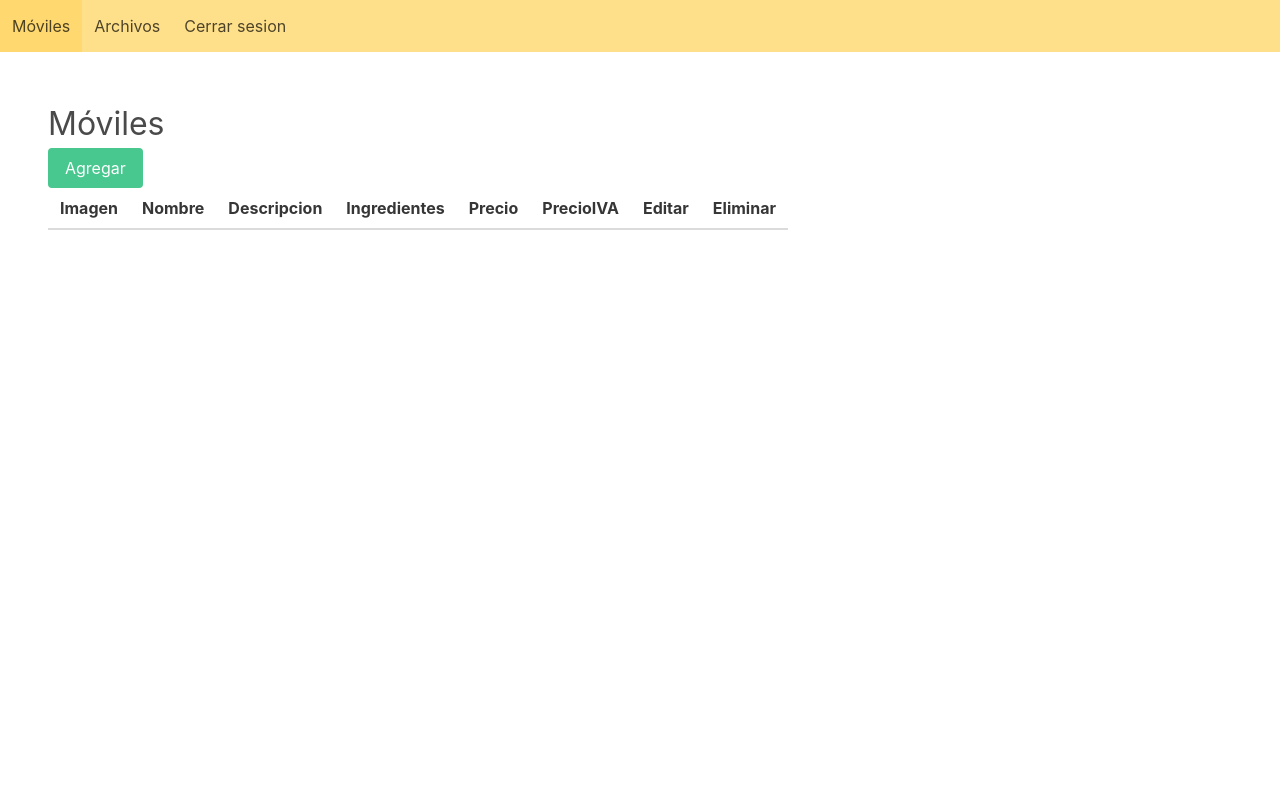
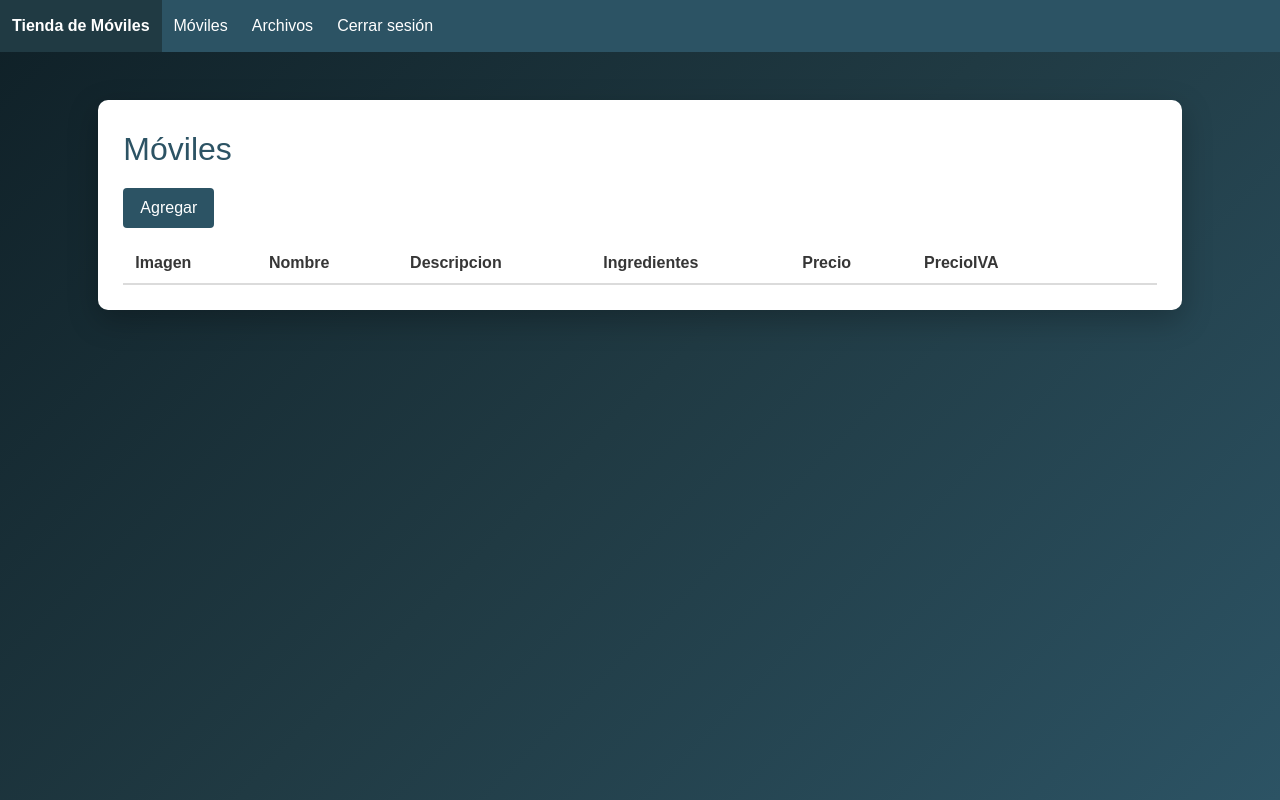
Before and after one commit to Marcos-Hugo-Yago/Tienda-de-moviles, a plain HTML site: page web/apache/static/moviles.html in a window 1280 px wide. Drawn offline with nearby package versions, Linux system fonts and the light colour scheme; no server answers.

Commit message:
moviles.html con estilos

```diff
--- a/web/apache/static/moviles.html
+++ b/web/apache/static/moviles.html
@@ -5,128 +5,197 @@
     <meta http-equiv="X-UA-Compatible" content="IE=edge">
     <meta name="viewport" content="width=device-width, initial-scale=1.0">
     <title>EJEMPLO APP WEB CON CRUD</title>
+
+    <!-- Bulma -->
     <link rel="stylesheet" href="https://cdn.jsdelivr.net/npm/bulma@0.9.2/css/bulma.min.css">
+
     <style>
-        .oculto{
+        /* Base común con el resto de la app */
+        *, *::before, *::after {
+            box-sizing: border-box;
+        }
+
+        body {
+            min-height: 100vh;
+            background: linear-gradient(135deg, #0f2027, #203a43, #2c5364);
+            font-family: Arial, Helvetica, sans-serif;
+        }
+
+        .oculto {
             display: none;
         }
+
+        /* Navbar */
+        .navbar {
+            background-color: #2c5364;
+        }
+
+        .navbar .navbar-item,
+        .navbar .navbar-burger {
+            color: #fff;
+        }
+
+        .navbar .navbar-item:hover {
+            background-color: #203a43;
+            color: #fff;
+        }
+
+        /* Contenedor principal */
+        .main-card {
+            background: #fff;
+            border-radius: 10px;
+            padding: 25px;
+            box-shadow: 0 10px 30px rgba(0,0,0,0.25);
+        }
+
+        h3 {
+            color: #2c5364;
+            margin-bottom: 15px;
+        }
+
+        /* Botón agregar */
+        #enlaceAgregar {
+            background-color: #2c5364;
+            color: white;
+        }
+
+        /* Tabla */
+        table {
+            margin-top: 15px;
+        }
+
+        thead {
+            background-color: #f5f5f5;
+        }
+
+        thead th {
+            font-weight: bold;
+            color: #333;
+        }
+
+        tbody tr:hover {
+            background-color: #f9f9f9;
+        }
+
+        img {
+            border-radius: 6px;
+        }
     </style>
+
     <script>
         var myHeaders = new Headers();
         myHeaders.append("Content-Type", "application/json");
-        onload=function(){
+
+        onload = function () {
             pedirMoviles();
         }
-        function pintarMoviles(lista){
-            let tbody=document.getElementsByTagName("tbody")[0];
-            tbody.innerText="";
+
+        function pintarMoviles(lista) {
+            let tbody = document.getElementsByTagName("tbody")[0];
+            tbody.innerText = "";
 
             lista.forEach(movil => {
-                let texto=`<tr>
+                let texto = `<tr>
                         <td><img src="${movil.foto}" width="70"></td>
                         <td>${movil.nombre}</td>
                         <td>${movil.descripcion}</td>
                         <td>${movil.ingredientes}</td>
                         <td>${movil.precio}</td>
                         <td>${movil.precio}</td>
-                        <td>`
-                texto+=`<a href="editar_movil.html?id=${movil.id}" class="button is-info">Editar</a>
+                        <td>
+                            <a href="editar_movil.html?id=${movil.id}" class="button is-info is-small">Editar</a>
                         </td>
                         <td>
-                            <button class="button is-danger" onclick="eliminarMovil(${movil.id})">Eliminar</button>
-                        </td>`
-                texto+=`</tr>`;
-                tbody.innerHTML+=texto
+                            <button class="button is-danger is-small" onclick="eliminarMovil(${movil.id})">Eliminar</button>
+                        </td>
+                    </tr>`;
+                tbody.innerHTML += texto;
             });
         }
-        function pedirMoviles(){
-            var requestOptions = {
+
+        function pedirMoviles() {
+            fetch("/api/Moviles/", {
                 method: 'GET',
-                headers: myHeaders,
-            };
-
-            fetch("/api/Moviles/", requestOptions)
+                headers: myHeaders
+            })
             .then(response => response.json())
-                .then(result => {
-                    console.log(result);
-                    pintarMoviles(result);
-                })
+            .then(result => pintarMoviles(result))
             .catch(error => {
                 console.log('error', error);
                 alert("Ha habido un error al recuperar las moviles. Refresque la página")
             });
         }
-        function eliminarMovil(id){
-            var requestOptions = {
+
+        function eliminarMovil(id) {
+            fetch("/api/Moviles/" + id, {
                 method: 'DELETE',
-                headers: myHeaders,
-            };
-
-            fetch("/api/Moviles/"+id, requestOptions)
+                headers: myHeaders
+            })
             .then(response => response.json())
             .then(result => {
-                    if (result.status == "OK"){
-                        alert("Móvil eliminado")
+                if (result.status == "OK") {
+                    alert("Móvil eliminado");
                     pedirMoviles();
                 } else {
-                        alert("La movil no ha podido ser eliminada")
+                    alert("La movil no ha podido ser eliminada");
                 }
             })
             .catch(error => {
                 console.log('error', error);
-                    alert("Se ha producido un error y la movil no ha podido ser eliminado")
+                alert("Se ha producido un error y la movil no ha podido ser eliminado");
             });
         }
-        function cerrarSesion(){
-            var requestOptions = {
+
+        function cerrarSesion() {
+            fetch("/api/usuarios/logout", {
                 method: 'GET',
                 headers: myHeaders
-            };
-            fetch("/api/usuarios/logout", requestOptions)
+            })
             .then(response => response.json())
             .then(result => {
-                    if (result.status == "OK"){
-                        location.href="index.html";
+                if (result.status == "OK") {
+                    location.href = "index.html";
                 } else {
-                        alert("No se ha podido cerrar sesión")
+                    alert("No se ha podido cerrar sesión");
                 }
             })
             .catch(error => {
                 console.log('error', error);
-                    alert("Se ha producido un error y no se ha podido cerrar sesión")
+                alert("Se ha producido un error y no se ha podido cerrar sesión");
             });
-
         }
     </script>
 </head>
+
 <body>
-    <nav class="navbar is-warning" role="navigation" aria-label="main navigation">
+
+    <nav class="navbar" role="navigation" aria-label="main navigation">
         <div class="navbar-brand">
-            <button class="navbar-burger is-warning button" aria-label="menu" aria-expanded="false"
-                data-target="navbarBasicExample">
-                <span aria-hidden="true"></span>
-                <span aria-hidden="true"></span>
-                <span aria-hidden="true"></span>
-            </button>
+            <span class="navbar-item has-text-weight-bold">
+                Tienda de Móviles
+            </span>
         </div>
+
         <div class="navbar-menu">
             <div class="navbar-start">
                 <a class="navbar-item" href="moviles.html">Móviles</a>
                 <a class="navbar-item" href="ficheros.html">Archivos</a>
-                <a class="navbar-item" href="javascript:cerrarSesion()">Cerrar sesion</a>
-            </div>
-            <div class="navbar-end">
-                <div class="navbar-item">
-                </div>
+                <a class="navbar-item" href="javascript:cerrarSesion()">Cerrar sesión</a>
             </div>
         </div>
     </nav>
+
     <section class="section">
-        <div class="columns">
-            <div class="column">
+        <div class="columns is-centered">
+            <div class="column is-11">
+                <div class="main-card">
                     <h3 class="is-size-3">Móviles</h3>
-                <a id="enlaceAgregar" href="agregar_movil.html" class="button is-success">Agregar</a>
-                <table class="table">
+
+                    <a id="enlaceAgregar" href="agregar_movil.html" class="button is-success">
+                        Agregar
+                    </a>
+
+                    <table class="table is-fullwidth is-striped is-hoverable">
                         <thead>
                             <tr>
                                 <th>Imagen</th>
@@ -135,8 +204,8 @@
                                 <th>Ingredientes</th>
                                 <th>Precio</th>
                                 <th>PrecioIVA</th>
-                            <th>Editar</th>
-                            <th>Eliminar</th>
+                                <th></th>
+                                <th></th>
                             </tr>
                         </thead>
                         <tbody>
@@ -144,6 +213,8 @@
                     </table>
                 </div>
             </div>
+        </div>
     </section>
+
 </body>
 </html>
```
Also changed, not shown: web/apache/static/registro.html (+1 -2 lines). Lines whose indentation alone changed are shown as unchanged.
